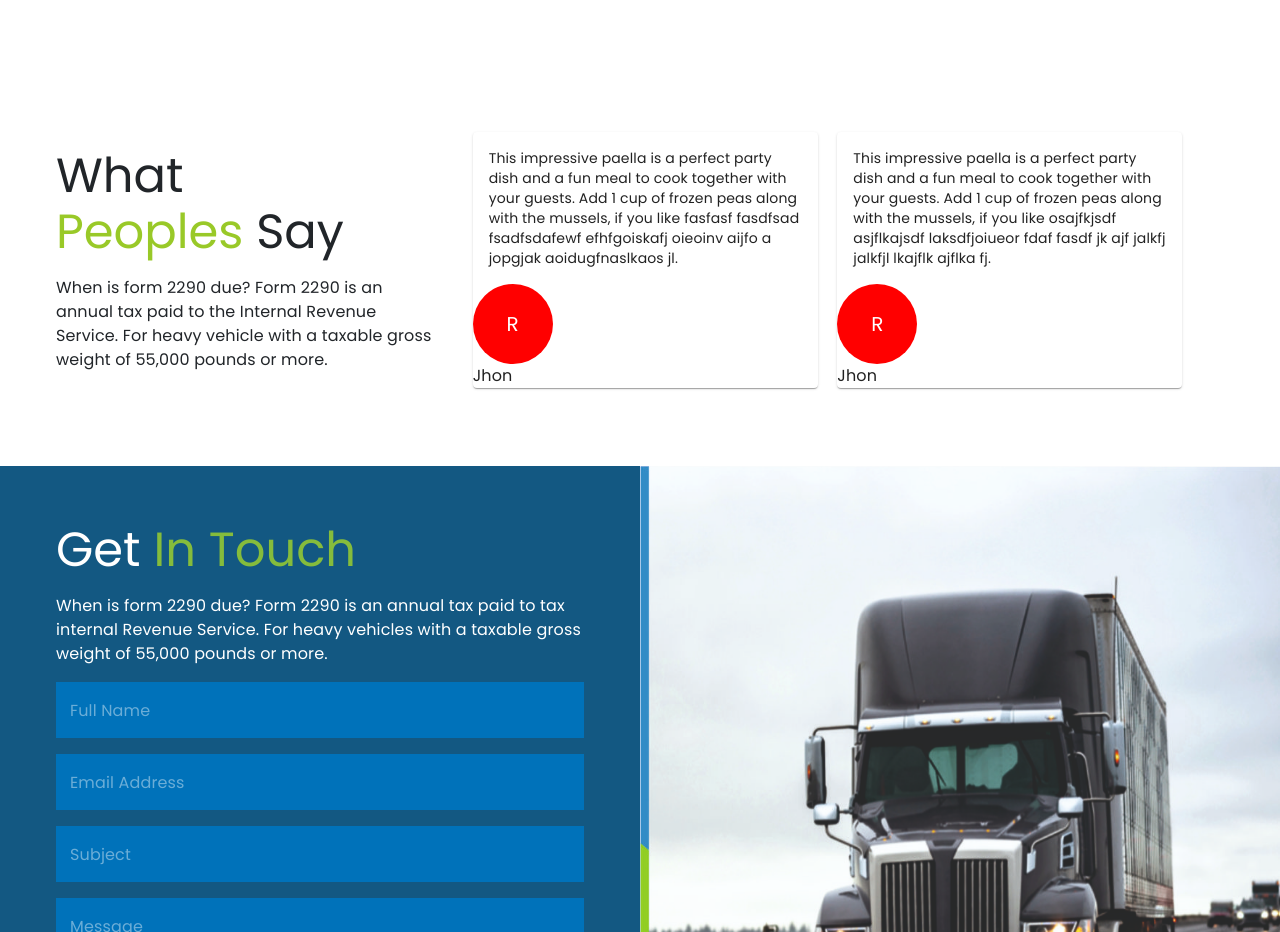
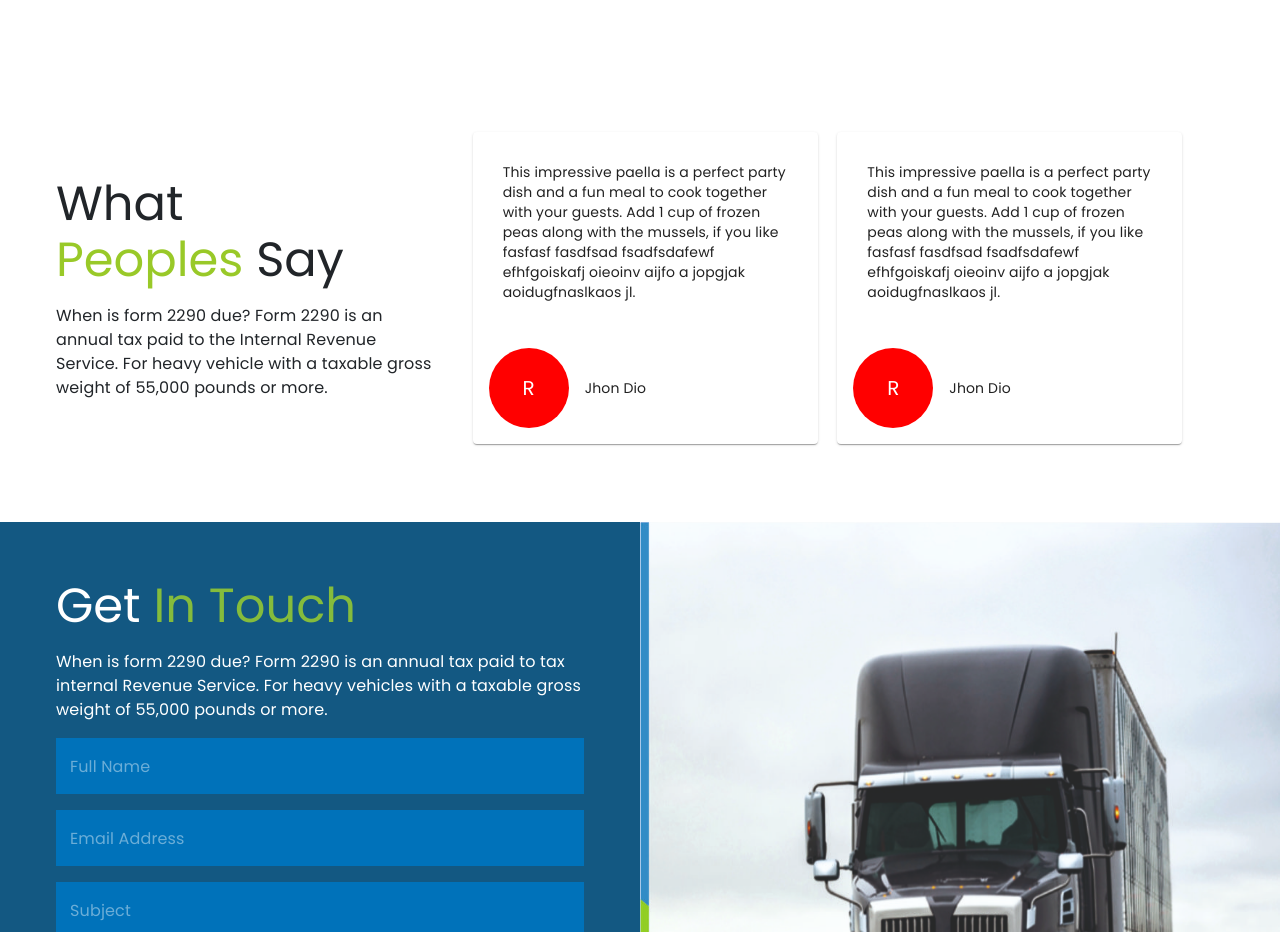
Before and after one commit to ShanuVashista/efiletoday, a Next.js app: page / in a window 1280 px wide. Shown: the part 4283-5215 px from the top of the page. Built offline with nearby package versions, Linux system fonts and the light colour scheme.

Commit message:
added testimonial section

```diff
--- a/components/Home/Testimonial.tsx
+++ b/components/Home/Testimonial.tsx
@@ -2,6 +2,7 @@ import {Grid, Typography} from "@mui/material";
 import Card from "@mui/material/Card";
 import CardContent from "@mui/material/CardContent";
 import Avatar from "@mui/material/Avatar";
+import CardHeader from "@mui/material/CardHeader";
 import React from "react";
 
 function Testimonial (){
@@ -17,9 +18,9 @@ function Testimonial (){
             </Grid>
             <Grid item xs={12} md={8} style={{padding: 30}}>
                 <Grid container>
-                    <Grid item xs={6} md={6} justifyContent="center" spacing={2}>
+                    <Grid item xs={12} md={6} justifyContent="center" spacing={2}>
                         <Card sx={{maxWidth: 345}}>
-                            <CardContent>
+                            <CardContent style={{padding: 30}}>
                                 <Typography variant="body2">
                                 This impressive paella is a perfect party dish and a fun meal to cook
                                  together with your guests. Add 1 cup of frozen peas along with the mussels,
@@ -27,6 +28,8 @@ function Testimonial (){
                                 </Typography>
                             </CardContent>
                             <Grid>
+                                <CardHeader
+                                    avatar={
                                         <Avatar
                                             sx={
                                                 {
@@ -38,20 +41,25 @@ function Testimonial (){
                                         >
                                               R
                                         </Avatar>
-                                <Typography>Jhon</Typography>
+                                    }
+                                    title="Jhon Dio"
+                                    subheader=""
+                                />
                             </Grid>
                         </Card>
                     </Grid>
-                    <Grid item xs={6} md={6} justifyContent="center" spacing={2}>
+                    <Grid item xs={12} md={6} justifyContent="center">
                         <Card sx={{maxWidth: 345}}>
-                            <CardContent>
+                            <CardContent style={{padding: 30}}>
                                 <Typography variant="body2">
                                 This impressive paella is a perfect party dish and a fun meal to cook
                                  together with your guests. Add 1 cup of frozen peas along with the mussels,
-                                 if you like osajfkjsdf asjflkajsdf laksdfjoiueor fdaf fasdf jk ajf jalkfj jalkfjl lkajflk ajflka fj.
+                                 if you like fasfasf fasdfsad fsadfsdafewf efhfgoiskafj oieoinv aijfo a jopgjak aoidugfnaslkaos jl.
                                 </Typography>
                             </CardContent>
                             <Grid>
+                                <CardHeader
+                                    avatar={
                                         <Avatar
                                             sx={
                                                 {
@@ -63,7 +71,10 @@ function Testimonial (){
                                         >
                                         R
                                         </Avatar>
-                                <Typography>Jhon</Typography>
+                                    }
+                                    title="Jhon Dio"
+                                    subheader=""
+                                />
                             </Grid>
                         </Card>
                     </Grid>
```
Lines whose indentation alone changed are shown as unchanged.
